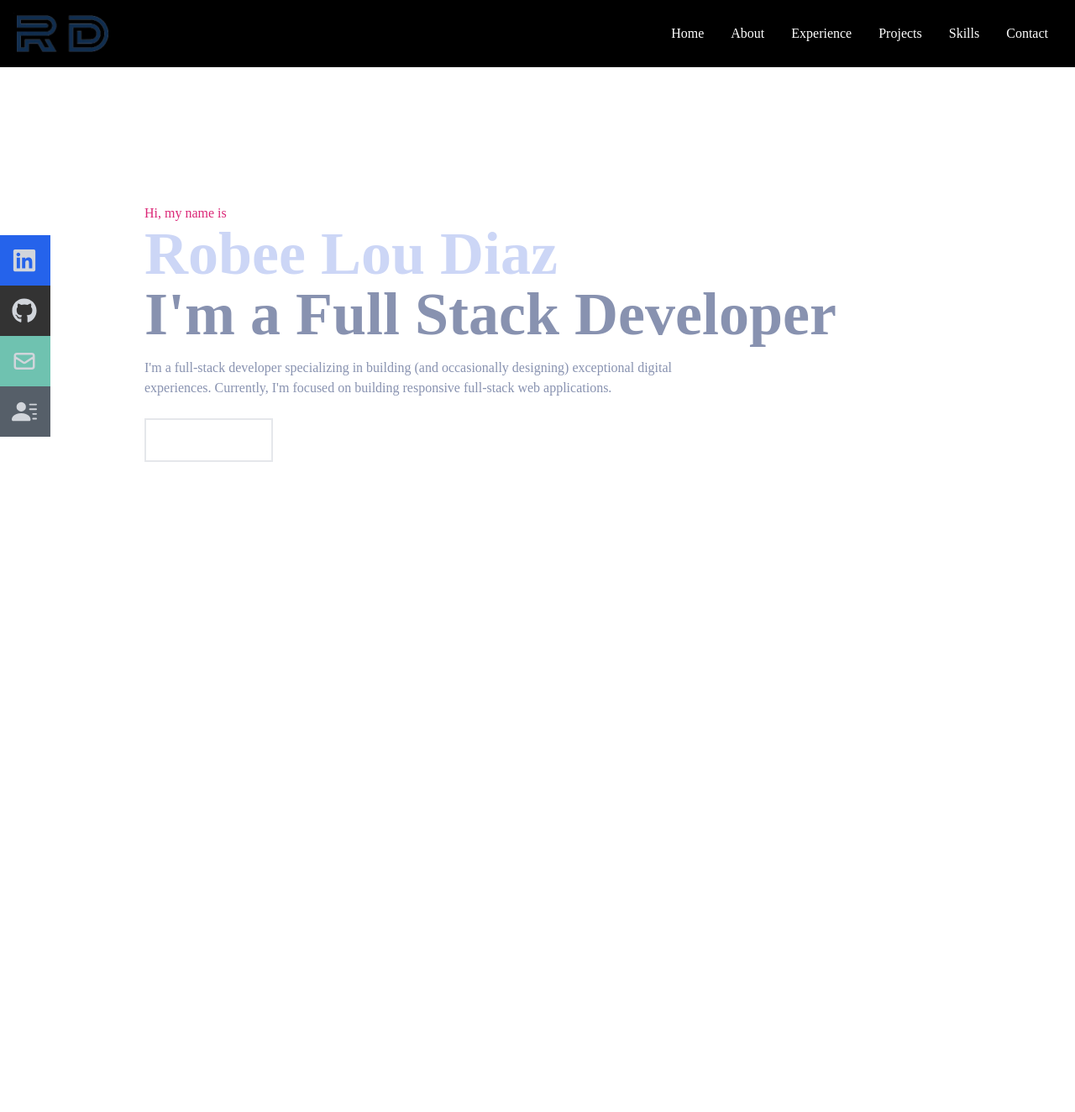
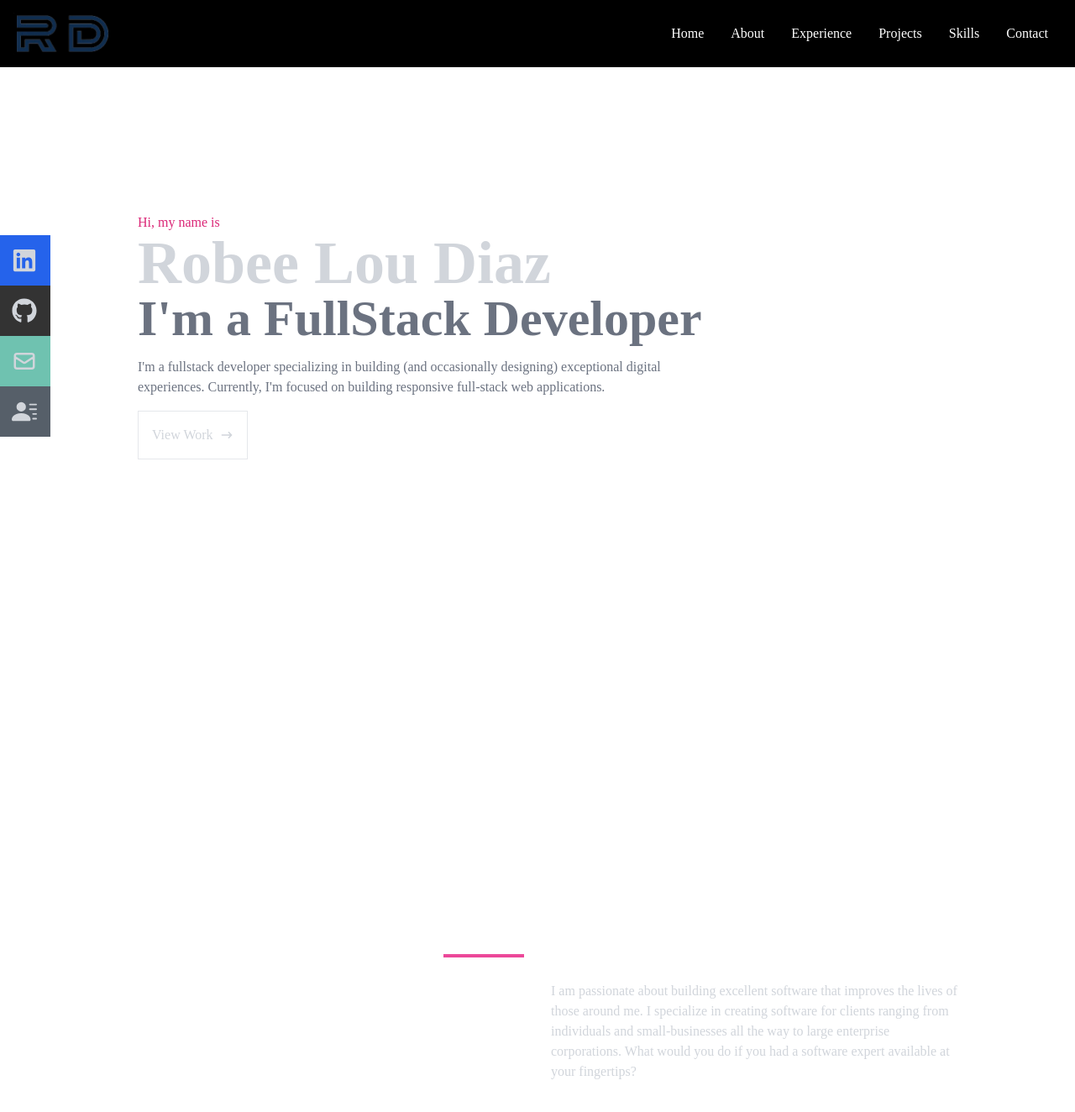
Before and after one commit to Diazrob/myportfolio, a React (Create React App) app: page / in a window 1280 px wide. Shown: the top 1324 px of the page at 84% size. Before the commit the page ends 800 px from the top, so only its background shows below. Built offline with nearby package versions, Linux system fonts and the light colour scheme.

Commit message:
with About

```diff
--- a/src/App.js
+++ b/src/App.js
@@ -1,3 +1,4 @@
+import About from "./components/About";
 import Home from "./components/Home";
 import Navbar from "./components/Navbar";
 
@@ -6,6 +7,7 @@ function App() {
     <div className="App">
       <Navbar />
       <Home />
+      <About />
     </div>
   );
 }
--- /dev/null
+++ b/src/components/About.jsx
@@ -0,0 +1,32 @@
+import React from 'react'
+
+const About = () => {
+  return (
+    <div className='w-full h-screen text-gray-500'>
+      <div className='flex flex-col w-full h-full items-center justify-center'>
+        <div className='grid grid-cols-2 gap-8 w-full max-w-[1000px] pb-4'>
+          <div className='pb-4 pl-8 sm:text-right'>
+            <p className='border-b-4 border-pink-500 inline text-4xl text-white font-bold'>
+              About
+            </p>
+          </div>
+          <div></div>
+        </div>
+        <div className='grid grid-cols-2 gap-8 w-full max-w-[1000px] '>
+          <div className='pb-4 pl-8'>
+            <p className='text-4xl text-white sm:text-right font-bold'>
+              Hi, I'm Robee, nice to meet you. Please take a look around.
+            </p>
+          </div>
+          <div>
+            <p className='text-gray-300'>
+              I am passionate about building excellent software that improves the lives of those around me. I specialize in creating software for clients ranging from individuals and small-businesses all the way to large enterprise corporations. What would you do if you had a software expert available at your fingertips?
+            </p>
+          </div>
+        </div>
+      </div>
+    </div>
+  )
+}
+
+export default About
--- a/src/components/Home.jsx
+++ b/src/components/Home.jsx
@@ -1,26 +1,22 @@
 import React from 'react'
-import { HiArrowNarrowRight } from 'react-icons/hi'
+import {HiArrowNarrowRight} from 'react-icons/hi'
 
 const Home = () => {
   return (
-    <div name='home' className='w-full h-screen bg-white dark:bg-slate-900'>
-      {/* Container */}
-      <div className='max-w-[1000px] mx-auto px-8 flex flex-col justify-center h-full'>
+    <div className='w-full h-screen text-gray-300 items-center justify-center'>
+      <div className='flex flex-col h-full justify-center max-w-[1000px] mx-auto px-6'>
         <p className='text-pink-600'>Hi, my name is</p>
-        <h1 className='text-4xl sm:text-7xl font-bold text-[#ccd6f6]'>Robee Lou Diaz</h1>
-        <h2 className='text-4xl sm:text-7xl font-bold text-[#8892b0]'>I'm a Full Stack Developer</h2>
-        <p className='text-[#8892b0] py-4 max-w-[700px]'>
-          I'm a full-stack developer specializing in building (and occasionally designing) exceptional digital experiences. Currently, I'm focused on building responsive full-stack web applications.
-        </p>
-        <div>
-          <button className='text-white group border-2 px-6 py-3 my-2 flex items-center hover:bg-gray-600 hover:border-gray-600 justify-between'>
-            View Work
-            <span className='group-hover:rotate-90 duration-300'>
-              <HiArrowNarrowRight className='ml-3' />
-            </span>
-            </button>
+        <h1 className='font-bold text-7xl'>
+          Robee Lou Diaz
+        </h1>
+        <h2 className='text-6xl text-gray-500 font-bold'>I'm a FullStack Developer</h2>
+        <p className='text-gray-500 py-4 max-w-[700px]'>I'm a fullstack developer specializing in building (and occasionally designing) exceptional digital experiences. Currently, I'm focused on building responsive full-stack web applications.</p>
+        <div >
+          <button className='flex group items-center border p-4 hover:bg-pink-600 hover:border-pink-600'>View Work <span className='pl-2 group-hover:rotate-90 duration-300 '><HiArrowNarrowRight />
+         </span></button>
         </div>
       </div>
+
     </div>
   )
 }
```
